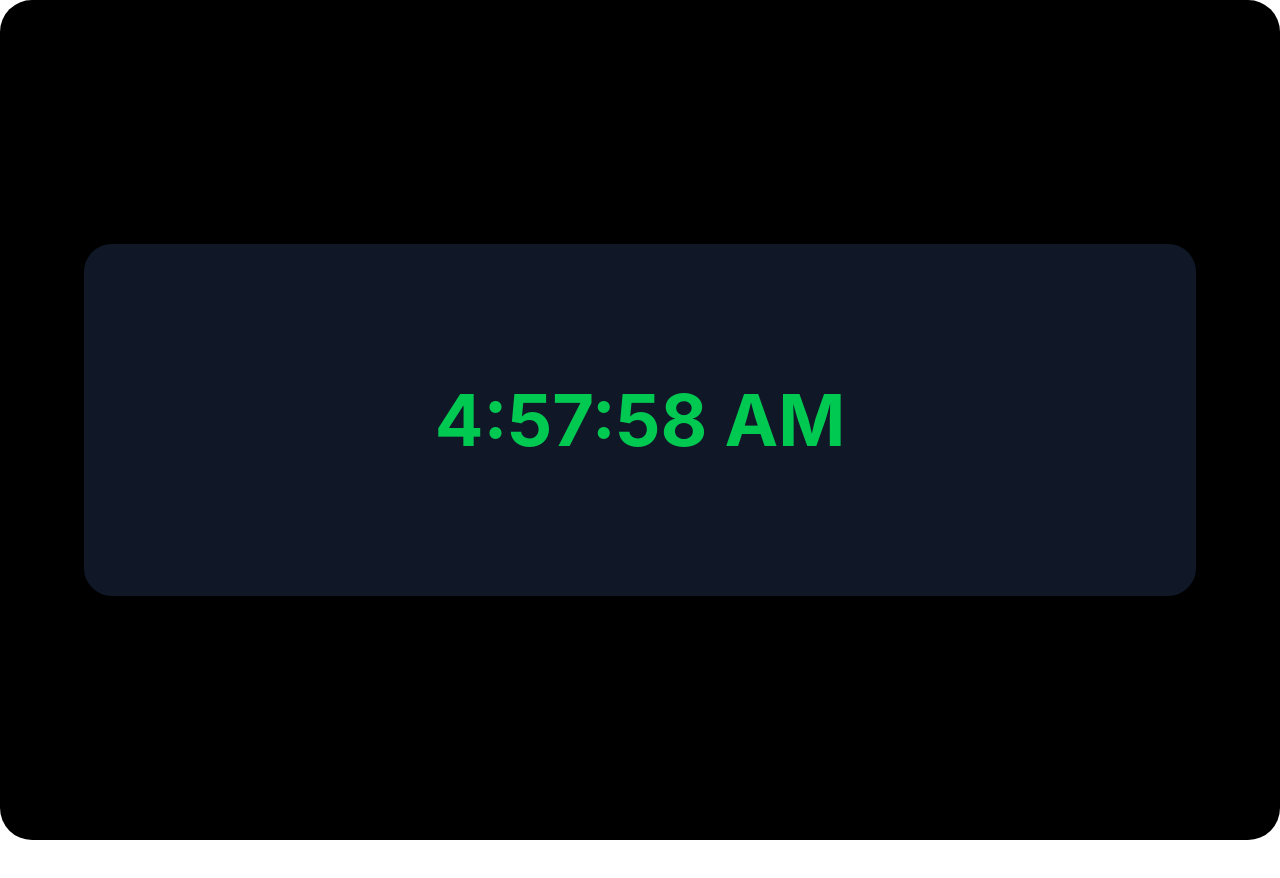
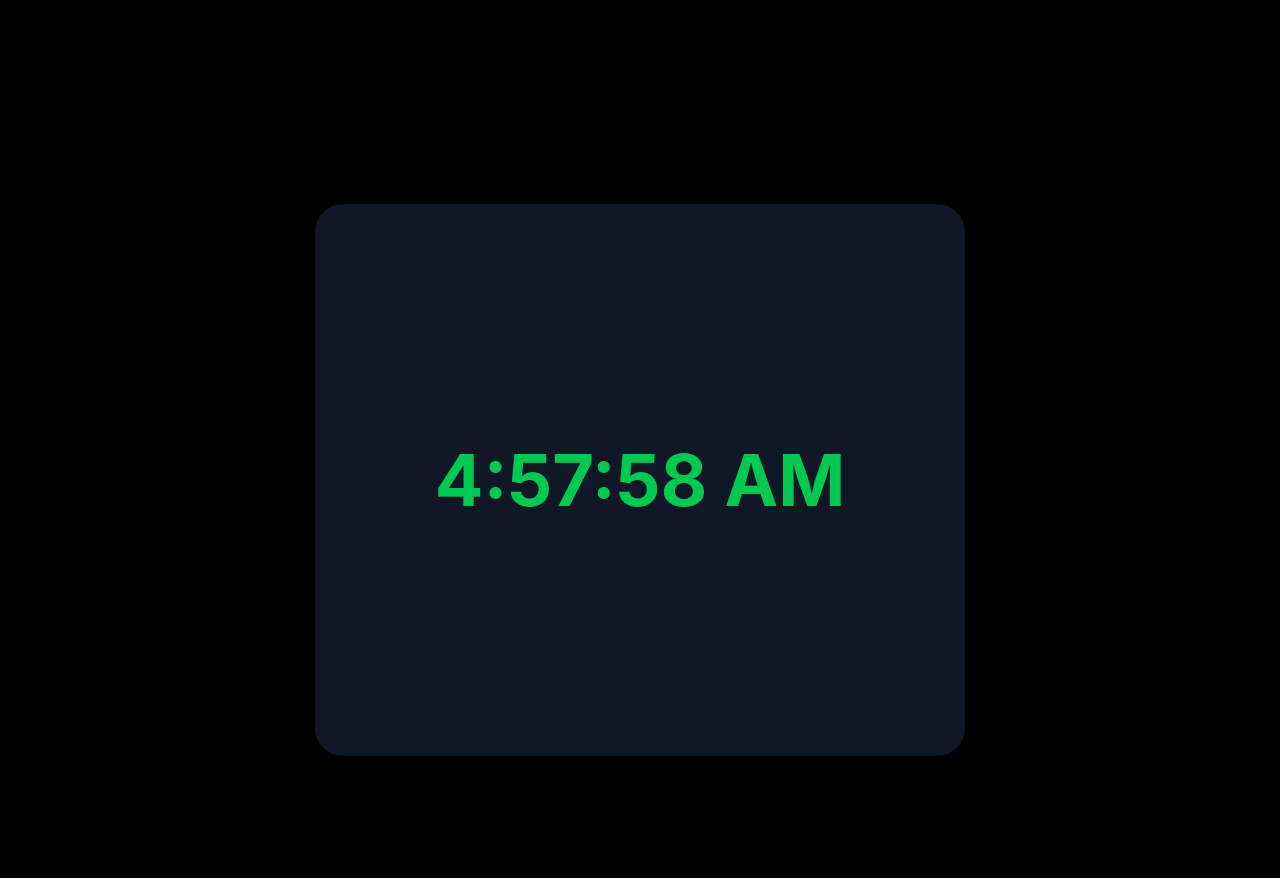
Before and after one commit to HardikMarlapudi/DigitalClock, a React (Vite) app in the folder digitalClock/: page / in a window 1280 px wide. Shown: the top 878 px of the page. Before the commit the page ends 840 px from the top, so only its background shows below. Built offline with nearby package versions, Linux system fonts and the light colour scheme.

Commit message:
fixed tailwindcss styling

```diff
--- a/digitalClock/src/components/DigitalClock.jsx
+++ b/digitalClock/src/components/DigitalClock.jsx
@@ -28,9 +28,9 @@ const DigitalClock = () => {
 }, []);
 
     return (
-        <div className="bg-black rounded-4xl px-20 py-60">
-            <div className="flex justify-center align-center text-center bg-gray-900 rounded-4xl relative border-4">
-                <div className="flex justify-center align-center w-auto text-7xl font-sans rounded-4xl font-bold px-10 py-35 text-green-500">{formattedTime}</div>
+        <div className="flex justify-center align-center items-center bg-black px-15 py-50">
+            <div className="flex justify-center align-center text-center bg-gray-900 rounded-4xl px-10 relative border-4">
+                <div className="flex justify-center align-center w-auto text-7xl font-sans px-20 py-60 rounded-4xl font-bold text-green-500">{formattedTime}</div>
             </div>
         </div>
     )
```
